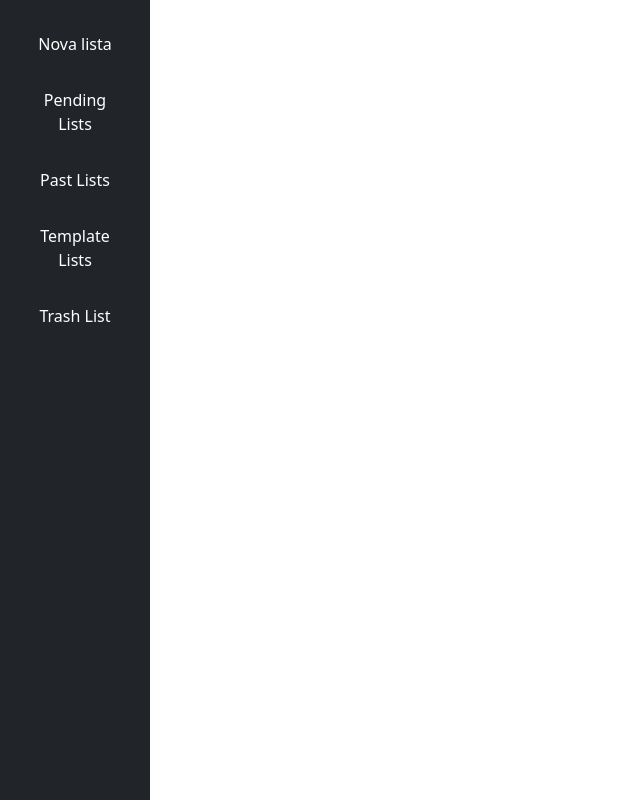
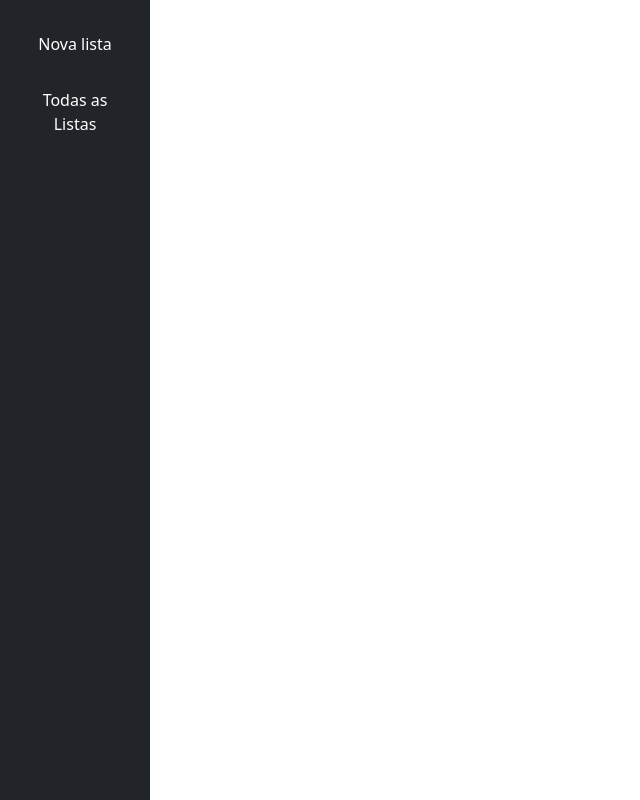
Before and after one commit to oPatrickVico/ControleDeMercado, a React (Vite) app: page / in a window 1280 px wide. Shown: the whole page, without its empty margins (0-640 px from the left). Built offline with nearby package versions, Linux system fonts and the light colour scheme.

Commit message:
test: Create test for <Dashboard> routing to <LinkManager>

```diff
--- a/src/App.tsx
+++ b/src/App.tsx
@@ -2,15 +2,25 @@ import { Route, Routes } from 'react-router-dom';
 import { Dashboard } from './Dashboard';
 import ListEditor from './ListEditor/ListEditor';
 import React from 'react';
+import ListManager from './ListManager/ListManager';
 
 function App() {
-  const [shoppingList, setShoppingLists] = React.useState<ShoppingList[]>();
+  const [shoppingList, setShoppingLists] = React.useState<ShoppingList[]>([]);
 
   return (
     // Usei Routes em vez dum router pois pretendo usar dois tipos: Um pra produção (BrowserRouter), outro pra testes (MemoryRouter). Usar Routes como root facilita os testes por deixar o componente portável (encaixa em qualquer lugar).
     <Routes>
       <Route path="/" element={<Dashboard />}>
         <Route path="list-editor" element={<ListEditor />} />
+        <Route
+          path="list-manager"
+          element={
+            <ListManager
+              shoppingLists={shoppingList}
+              setShoppingLists={setShoppingLists}
+            />
+          }
+        />
       </Route>
     </Routes>
   );
--- a/src/Dashboard.tsx
+++ b/src/Dashboard.tsx
@@ -16,24 +16,9 @@ export function Dashboard() {
             </Link>
           </li>
           <li>
-            <a href="/" className={linkCss}>
-              Pending Lists
-            </a>
-          </li>
-          <li>
-            <a href="/" className={linkCss}>
-              Past Lists
-            </a>
-          </li>
-          <li>
-            <a href="/" className={linkCss}>
-              Template Lists
-            </a>
-          </li>
-          <li>
-            <a href="/" className={linkCss}>
-              Trash List
-            </a>
+            <Link to="list-manager" className={linkCss}>
+              Todas as Listas
+            </Link>
           </li>
         </ul>
       </header>
--- a/src/ListManager/ListManager.tsx
+++ b/src/ListManager/ListManager.tsx
@@ -2,7 +2,7 @@ import { ShoppingList, StateSetter } from '../App';
 
 type ListManagerProps = {
   shoppingLists: ShoppingList[];
-  setShoppingLists: StateSetter<ListManagerProps[]>;
+  setShoppingLists: StateSetter<ShoppingList[]>;
 };
 
 export default function ListManager({
```
Also changed, not shown: 1 other file (tests, documents, lock files or other folders).
